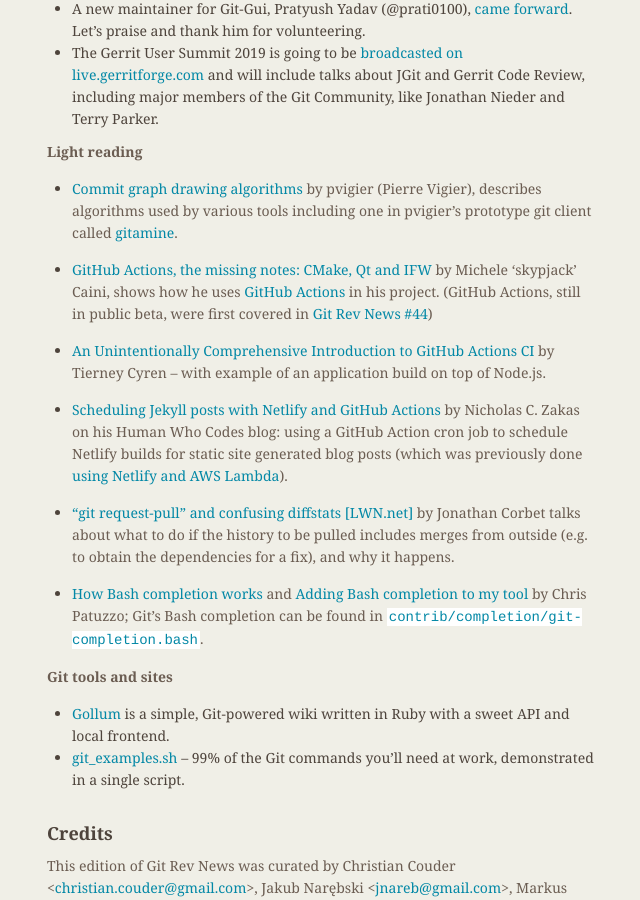
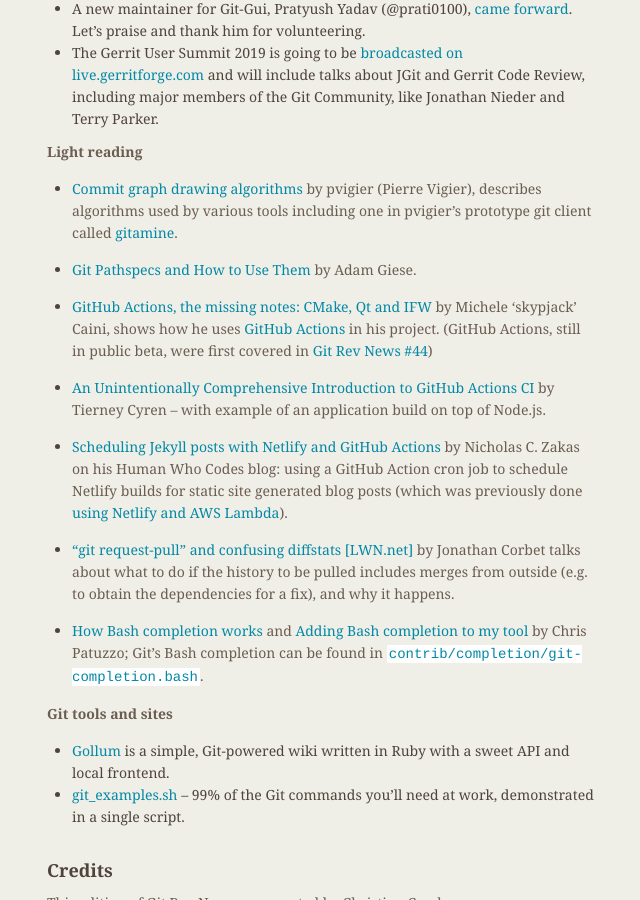
Before and after one commit to git/git.github.io, a Jekyll site: the page built from rev_news/drafts/edition-56.md, in a window 1280 px wide and 900 px high, scrolled down 3663 px. Shown: the whole window, without its empty margins (487-1127 px from the left). Built offline with Jekyll 4.4.1, drawn with Linux system fonts in a browser that asks for light colours.

Commit message:
rn-56: Yet another article

```diff
--- a/rev_news/drafts/edition-56.md
+++ b/rev_news/drafts/edition-56.md
@@ -247,6 +247,9 @@
   by pvigier (Pierre Vigier), describes algorithms used by various
   tools including one in pvigier's prototype git client called [gitamine](https://github.com/pvigier/gitamine).
 
+* [Git Pathspecs and How to Use Them](https://css-tricks.com/git-pathspecs-and-how-to-use-them/)
+  by Adam Giese.
+
 * [GitHub Actions, the missing notes: CMake, Qt and IFW](https://skypjack.github.io/2019-10-23-gh-greets-qt/)
   by Michele 'skypjack' Caini, shows how he uses [GitHub Actions](https://github.com/features/actions)
   in his project.  (GitHub Actions, still in public beta, were first
```
